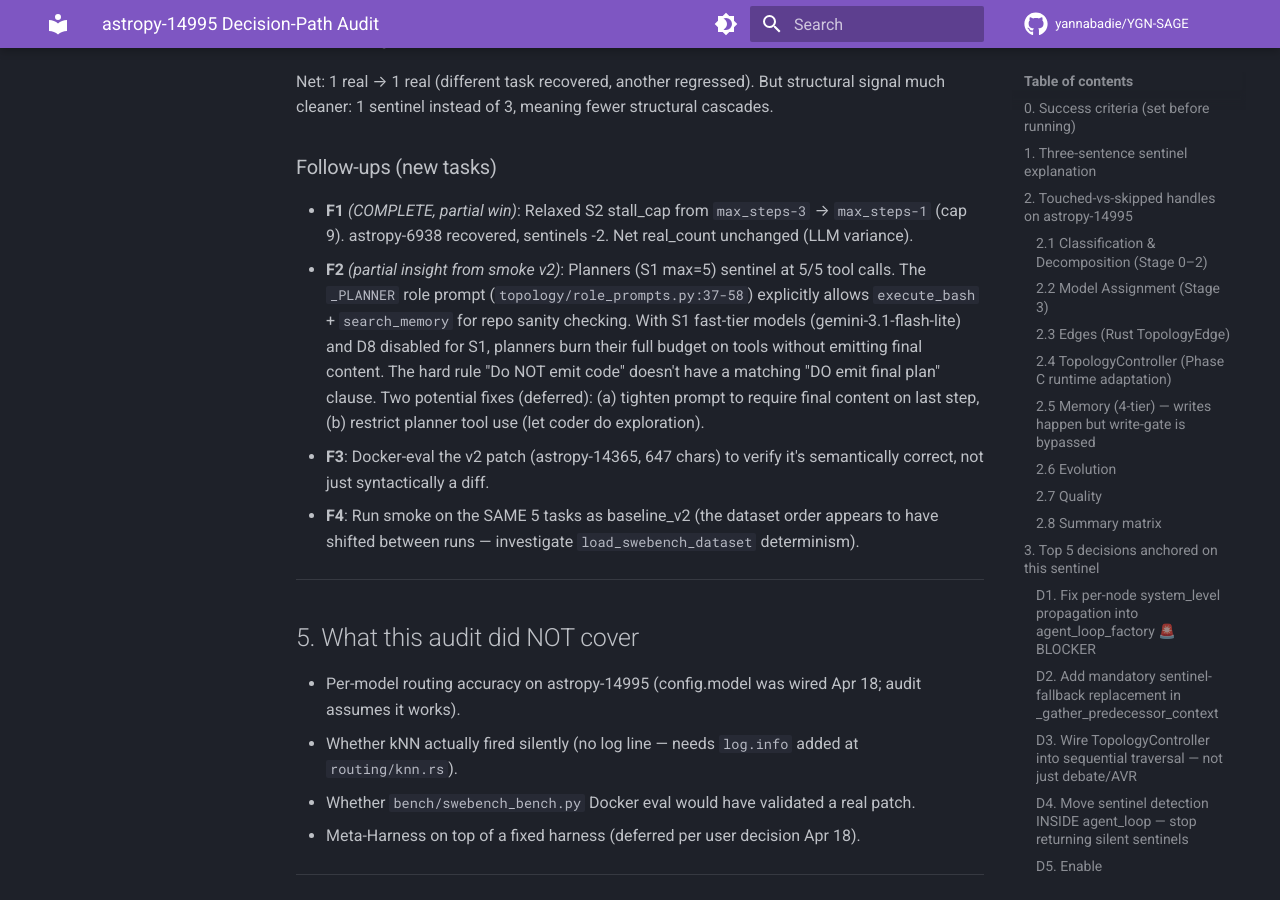
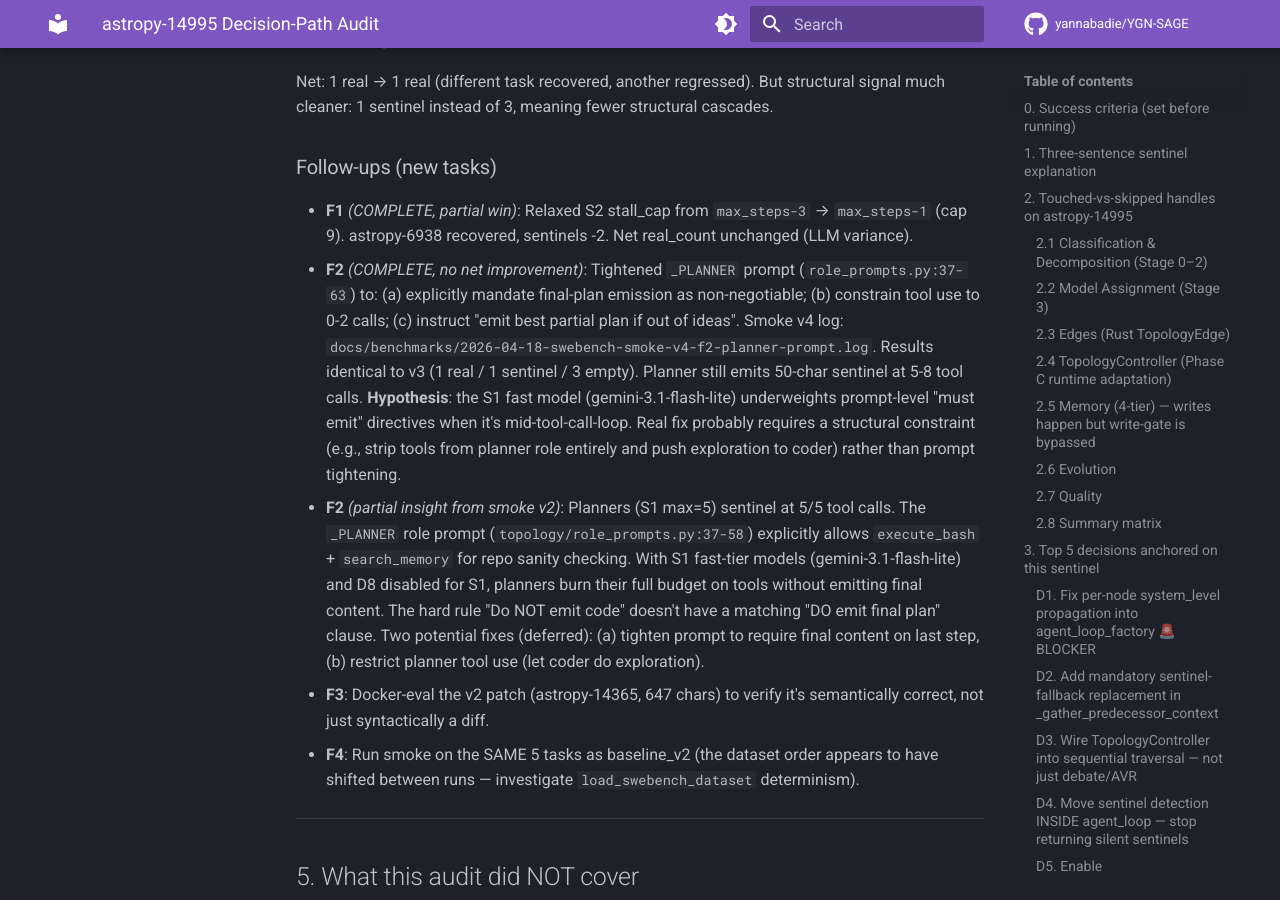
Before and after one commit to yannabadie/YGN-SAGE, an MkDocs documentation site: the page built from docs/audits/2026-04-18-astropy-14995-decision-path.md, in a window 1280 px wide and 900 px high, scrolled down 12332 px. Built offline with MkDocs 1.6.1 and Material for MkDocs 9.7.7, drawn with Linux system fonts in a browser that asks for light colours; comment, search, counter and statistics services are not loaded.

Commit message:
fix: F2 — tighten _PLANNER prompt (negative result)
Added to _PLANNER role prompt (topology/role_prompts.py:37-63):
- "You MUST emit the full plan as plain text" — non-negotiable rule
- "keep tool use minimal (0-2 calls)" — constraint on exploration
- "emit best partial plan IMMEDIATELY" if out of ideas

Smoke v4: 1 real + 1 sentinel + 3 empty — identical to v3. Planner
still emits 50-char sentinel after 5-8 tool calls on 3 of 5 tasks.

Hypothesis: the S1 fast tier (gemini-3.1-flash-lite) underweights
prompt-level "must emit" directives once it's mid-tool-call-loop. A
real fix probably needs a structural constraint (strip tools from
planner role and push exploration to the coder) rather than prompt
tightening. Left as follow-up F5.

135/135 targeted regression tests still pass.

Co-Authored-By: Claude Opus 4.7 (1M context) <noreply@anthropic.com>

```diff
--- a/docs/audits/2026-04-18-astropy-14995-decision-path.md
+++ b/docs/audits/2026-04-18-astropy-14995-decision-path.md
@@ -283,6 +283,17 @@ Net: 1 real → 1 real (different task recovered, another regressed). But struct
 ### Follow-ups (new tasks)
 
 - **F1** *(COMPLETE, partial win)*: Relaxed S2 stall_cap from `max_steps-3` → `max_steps-1` (cap 9). astropy-6938 recovered, sentinels -2. Net real_count unchanged (LLM variance).
+- **F2** *(COMPLETE, no net improvement)*: Tightened `_PLANNER` prompt (`role_prompts.py:37-63`) to:
+  (a) explicitly mandate final-plan emission as non-negotiable;
+  (b) constrain tool use to 0-2 calls;
+  (c) instruct "emit best partial plan if out of ideas".
+  Smoke v4 log: `docs/benchmarks/2026-04-18-swebench-smoke-v4-f2-planner-prompt.log`.
+  Results identical to v3 (1 real / 1 sentinel / 3 empty). Planner still
+  emits 50-char sentinel at 5-8 tool calls. **Hypothesis**: the S1 fast
+  model (gemini-3.1-flash-lite) underweights prompt-level "must emit"
+  directives when it's mid-tool-call-loop. Real fix probably requires
+  a structural constraint (e.g., strip tools from planner role entirely
+  and push exploration to coder) rather than prompt tightening.
 - **F2** *(partial insight from smoke v2)*: Planners (S1 max=5) sentinel at 5/5 tool calls. The `_PLANNER` role prompt (`topology/role_prompts.py:37-58`) explicitly allows `execute_bash` + `search_memory` for repo sanity checking. With S1 fast-tier models (gemini-3.1-flash-lite) and D8 disabled for S1, planners burn their full budget on tools without emitting final content. The hard rule "Do NOT emit code" doesn't have a matching "DO emit final plan" clause. Two potential fixes (deferred): (a) tighten prompt to require final content on last step, (b) restrict planner tool use (let coder do exploration).
 - **F3**: Docker-eval the v2 patch (astropy-14365, 647 chars) to verify it's semantically correct, not just syntactically a diff.
 - **F4**: Run smoke on the SAME 5 tasks as baseline_v2 (the dataset order appears to have shifted between runs — investigate `load_swebench_dataset` determinism).
```
Also changed, not shown: 2 other files.
